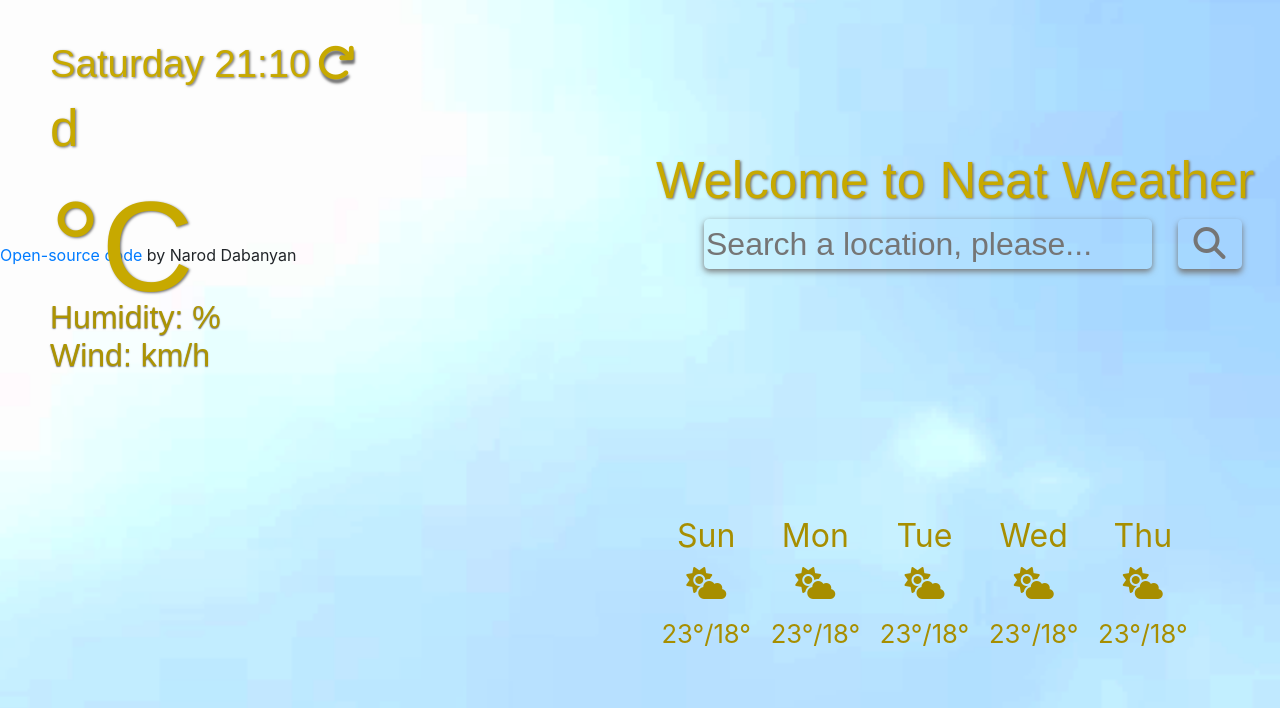
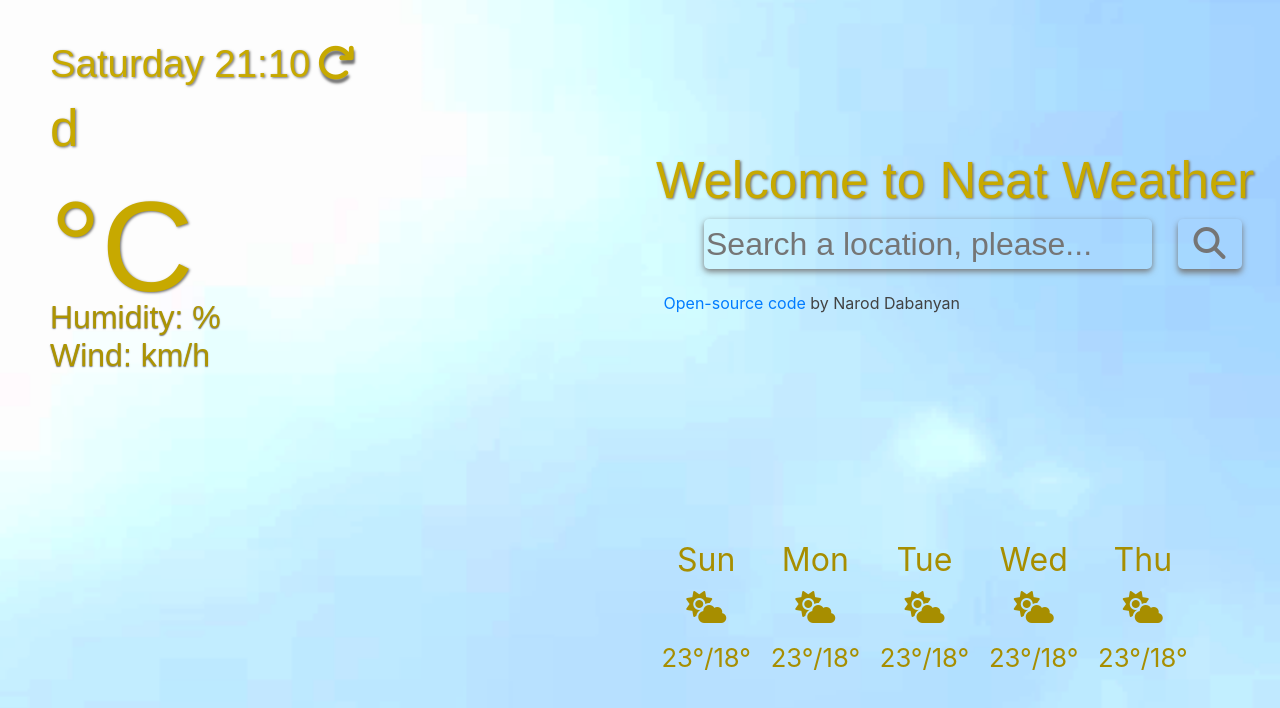
Before and after one commit to NarodD/Neat-Weather, a plain HTML site: page index.html in a window 1280 px wide. Drawn offline with nearby package versions, Linux system fonts and the light colour scheme; no server answers.

Commit message:
edited open-source

```diff
--- a/index.html
+++ b/index.html
@@ -18,7 +18,7 @@
 	<form action="search">
 			<input type="text" id="city-form" placeholder="Search a location, please..."/>
 			<button class="find"><i class="fas fa-search"></i></button>
-	</form><br><a href="https://github.com/NarodD/Neat-Weather">Open-source code</a> by Narod Dabanyan
+	</form><br><br><br><span id="open-source"><a href="https://github.com/NarodD/Neat-Weather">Open-source code</a> by Narod Dabanyan</span>
 	<section class="current">
 			<h1 id="city"></h1>
 			<h2 class="time"><span id="week-day">a</span> <span id="hour">b</span>:<span id="minute">c</span><button id="refresh"> <i class="fas fa-redo"></i> </button> </h2>
--- a/weather.css
+++ b/weather.css
@@ -29,6 +29,11 @@ html {
   }
   input:focus {
     outline: none;
+  }
+  #open-source {
+    color: #424242;
+    position: fixed;
+    right: 25vw;
   }
   .find {
     color: #757575;
```
